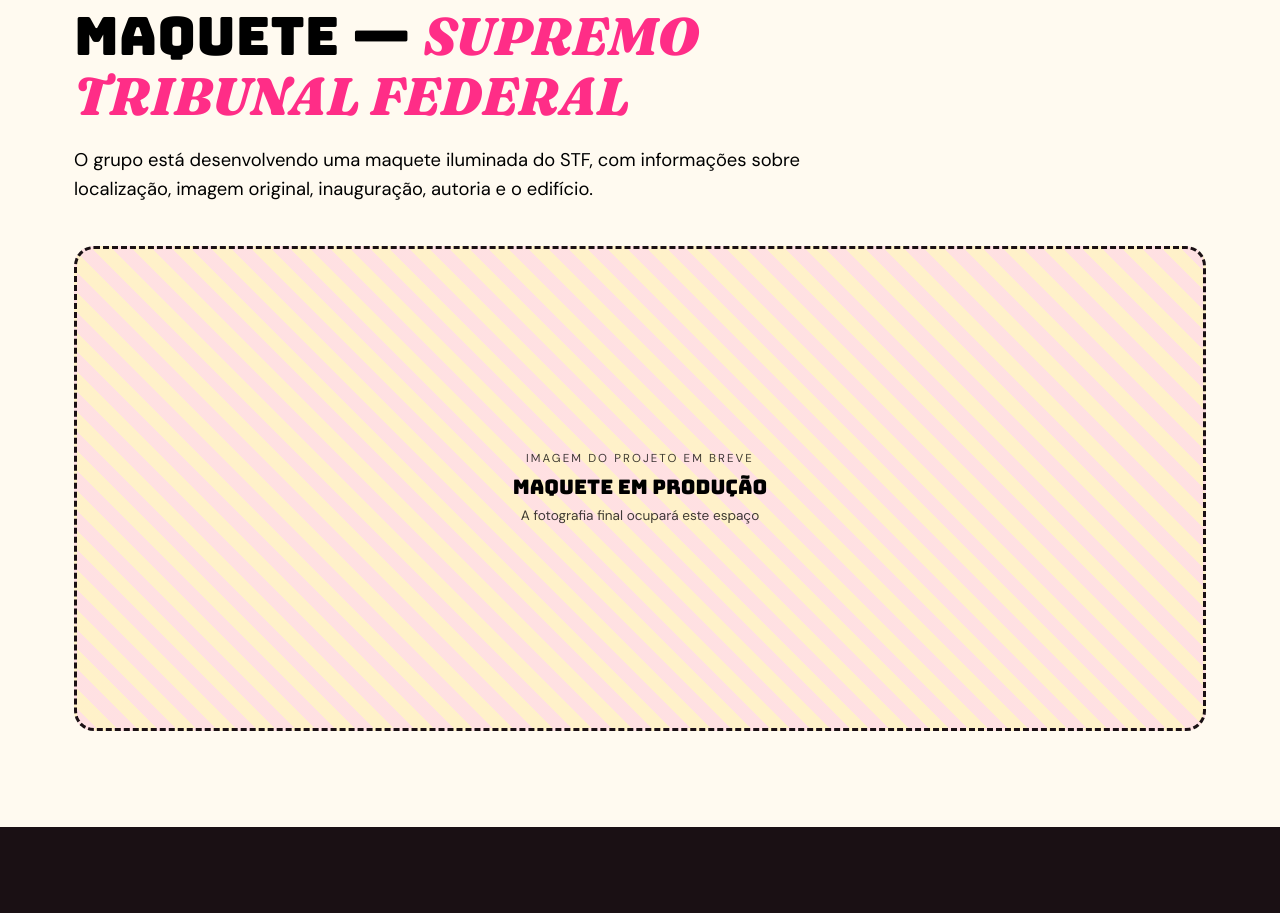
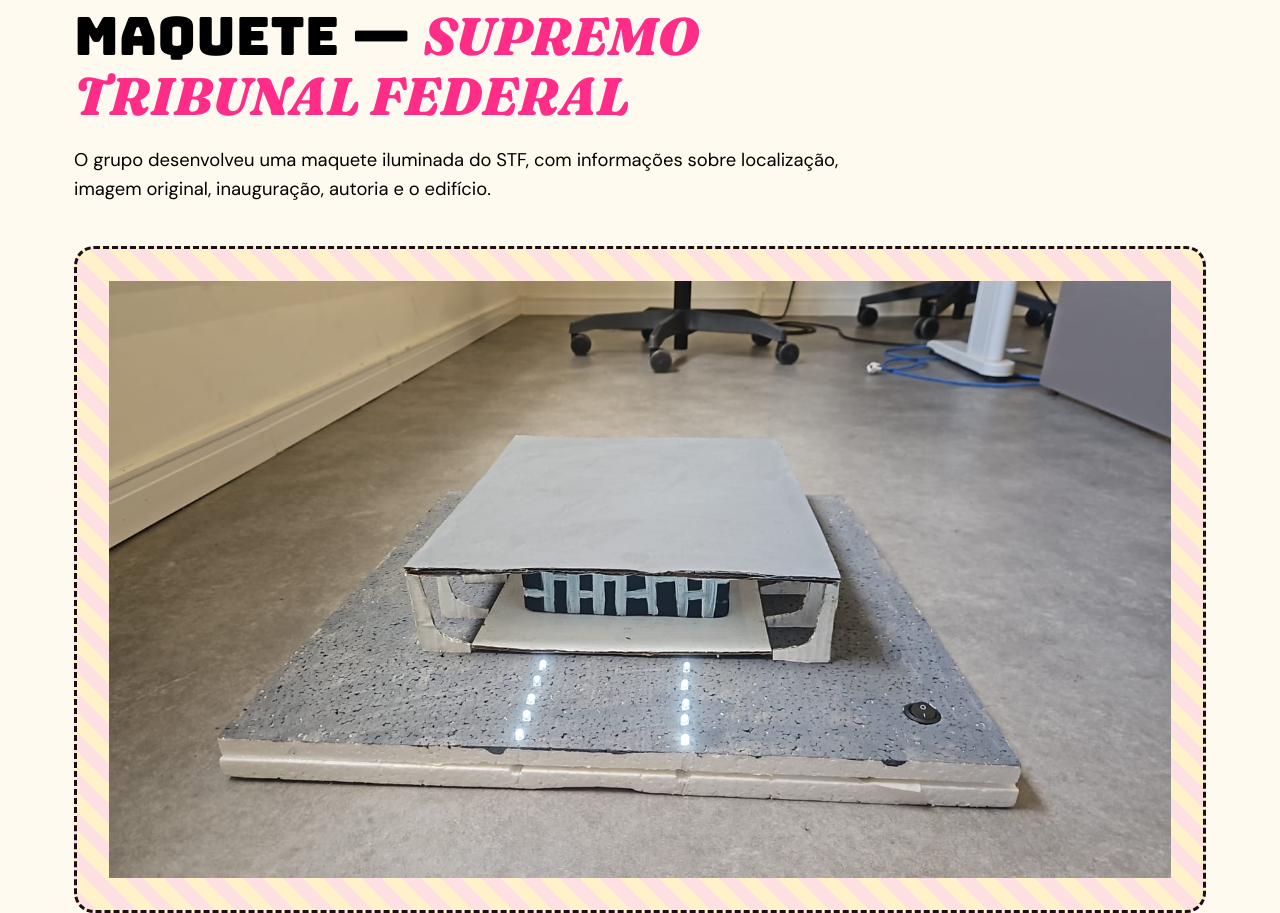
Before and after one commit to rothmail/tropicalia, a plain HTML site: page index.html in a window 1280 px wide. Shown: the part 5823-6736 px from the top of the page. Drawn offline with Linux system fonts and the light colour scheme.

Commit message:
Atualização: clipe, figurino, maquete

```diff
--- a/index.html
+++ b/index.html
@@ -263,13 +263,11 @@
       <div class="wrap">
         <p class="kicker reveal">05 · Arquitetura em miniatura</p>
         <h2 class="reveal">MAQUETE — <em>SUPREMO TRIBUNAL FEDERAL</em></h2>
-        <p class="lead reveal">O grupo está desenvolvendo uma maquete iluminada do STF, com informações sobre
+        <p class="lead reveal">O grupo desenvolveu uma maquete iluminada do STF, com informações sobre
           localização, imagem original, inauguração, autoria e o edifício.</p>
         <!-- SUBSTITUIR: troque o bloco abaixo por <img src="img/maquete.jpg" alt="Maquete do STF"> -->
         <div class="ph ph-wide reveal">
-          <small>Imagem do projeto em breve</small>
-          <strong>MAQUETE EM PRODUÇÃO</strong>
-          <span>A fotografia final ocupará este espaço</span>
+          <img src="./site-tropicalismo/site/img/maquete/maquete-stf.jpg" alt="Maquete Supremo Tribunal Federal">
         </div>
       </div>
     </section>
--- a/site-tropicalismo/site/style.css
+++ b/site-tropicalismo/site/style.css
@@ -773,7 +773,6 @@ h2 em {
 
 /* 05 / 07 / placeholders */
 .ph-wide {
-  aspect-ratio: 21/9;
   min-height: 260px;
 }
 
@@ -1413,3 +1412,4 @@ h2 em {
       padding: 1.6rem
     }
   }
+}
```
Also changed, not shown: site-tropicalismo/site/img/maquete/maquete-stf.jpg (added).
